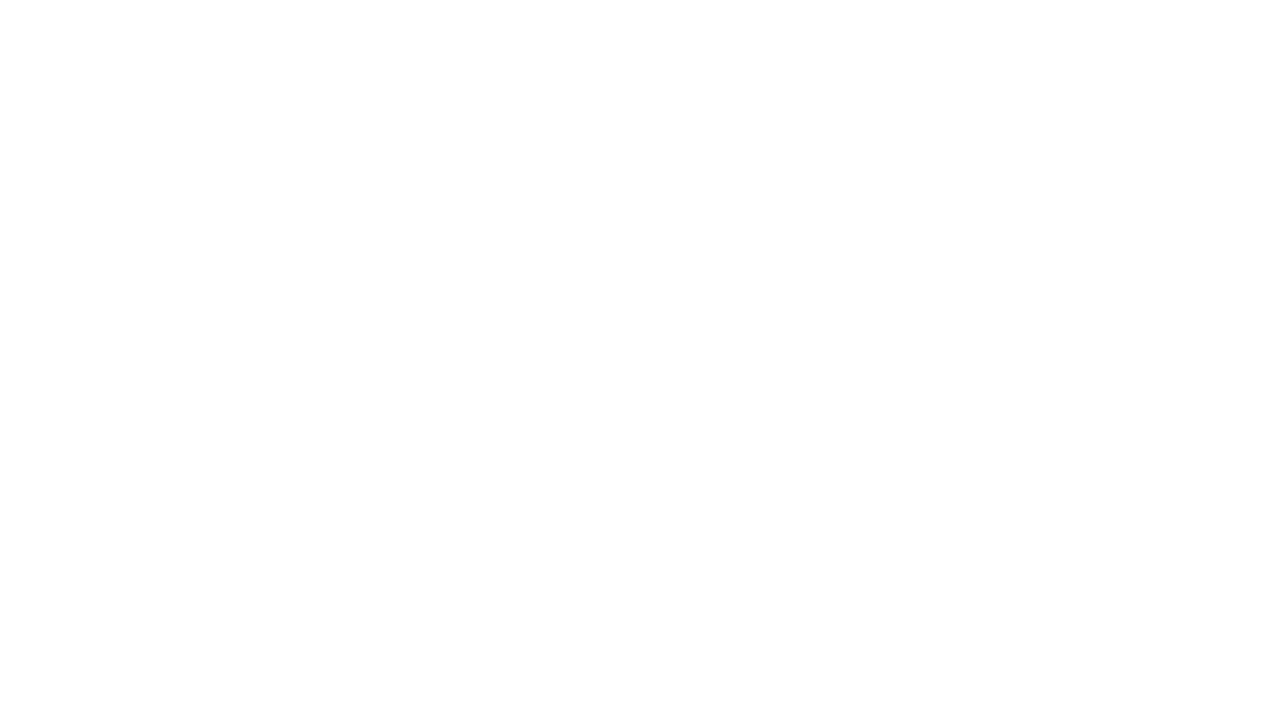
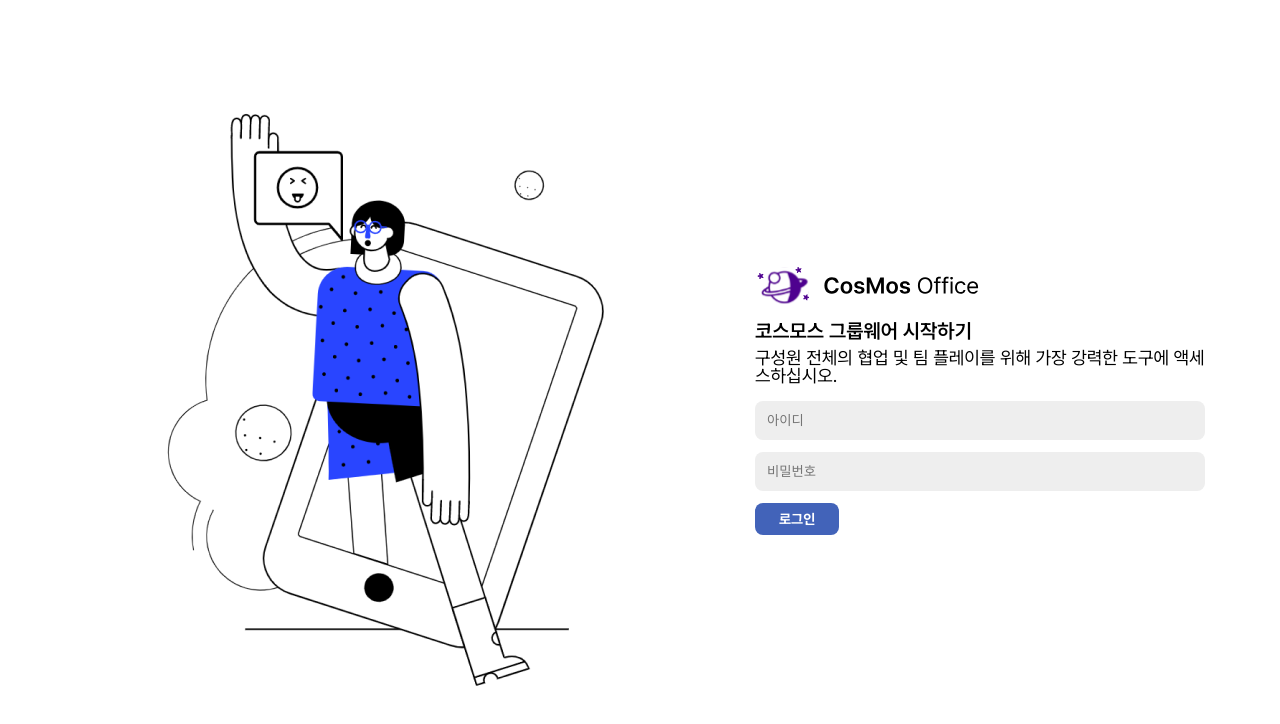
Before and after one commit to CosMos-Organization/cosmos-groupware-front, a React (Create React App) app: page /login in a window 1280 px wide. Before the commit this address had no page. Shown: the top 724 px of the page. Built offline with nearby package versions, Linux system fonts and the light colour scheme.

Commit message:
240325 로그인 퍼블리싱

```diff
--- a/src/App.js
+++ b/src/App.js
@@ -1,5 +1,6 @@
 import { Route, Routes, useLocation } from "react-router-dom";
 import Main from "./pages/Main";
+import Login from "./pages/Login";
 import './SCSS/base/reset.scss'
 import './SCSS/base/font.scss'
 import Admin_Employee from "./pages/Admin_Employee";
@@ -11,6 +12,7 @@ function App() {
     <div className="App">
       <Routes>
         <Route path="/" element={<Main />}></Route>
+        <Route path="/login" element={<Login />}></Route>
         <Route path="/admin/employee" element={<Admin_Employee />}></Route>
         <Route path="/admin/org" element={<Admin_Organization />}></Route>
         <Route path="/calendar" element={<React_Calendar />}></Route>
--- a/src/SCSS/base/reset.scss
+++ b/src/SCSS/base/reset.scss
@@ -90,6 +90,7 @@ video {
     font-size: 100%;
     font: inherit;
     vertical-align: baseline;
+    font-family: 'Pretendard Variable';
 }
 
 /* HTML5 display-role reset for older browsers */
--- /dev/null
+++ b/src/SCSS/pages/Login.module.scss
@@ -0,0 +1,61 @@
+.main {
+    height: 100vh;
+    display: flex;
+    align-items: center;
+    justify-content: center;
+    gap: 60px;
+
+    .right_text {
+        display: flex;
+        flex-direction: column;
+        width: 450px;
+
+        img {
+            width: 50%;
+            margin-bottom: 16px;
+        }
+
+        h4 {
+            font-size: 20px;
+            font-weight: 600;
+            margin-bottom: 8px;
+        }
+
+        p {
+            font-size: 18px;
+            margin-bottom: 16px;
+        }
+
+        .input_wrap {
+            display: flex;
+            flex-direction: column;
+            gap: 12px;
+
+            input {
+                outline: none;
+                border: none;
+                background-color: #eee;
+                padding: 12px;
+                border-radius: 8px;
+            }
+
+            button {
+                background-color: transparent;
+                border: none;
+                outline: none;
+                display: inline-flex;
+                padding: 0;
+
+                a{
+                    font-size: 14px;
+                    padding: 8px 24px;
+                    background-color: #4263B9;
+                    border-radius: 8px;
+                    color: white;
+                    font-weight: 700;
+                    text-decoration: none;
+                }
+            }
+        }
+    }
+}
--- /dev/null
+++ b/src/pages/Login.jsx
@@ -0,0 +1,32 @@
+import React from "react";
+import style from "../SCSS/pages/Login.module.scss";
+
+const Login = () => {
+  return (
+    <div className={style.main}>
+      <div className={style.left_img}>
+        <span>
+          <img src="/svg/login.png" alt="login_img" />
+        </span>
+      </div>
+      <div className={style.right_text}>
+        <img src="/svg/logo_title_new.svg" alt="logo" />
+        <h4>코스모스 그룹웨어 시작하기</h4>
+        <p>
+          구성원 전체의 협업 및 팀 플레이를 위해 가장 강력한 도구에
+          액세스하십시오.
+        </p>
+
+        <div className={style.input_wrap}>
+          <input type="text" placeholder="아이디" />
+          <input type="password" placeholder="비밀번호" />
+          <button type="submit">
+            <a href="#">로그인</a>
+          </button>
+        </div>
+      </div>
+    </div>
+  );
+};
+
+export default Login;
```
Also changed, not shown: public/svg/login.png (added).
